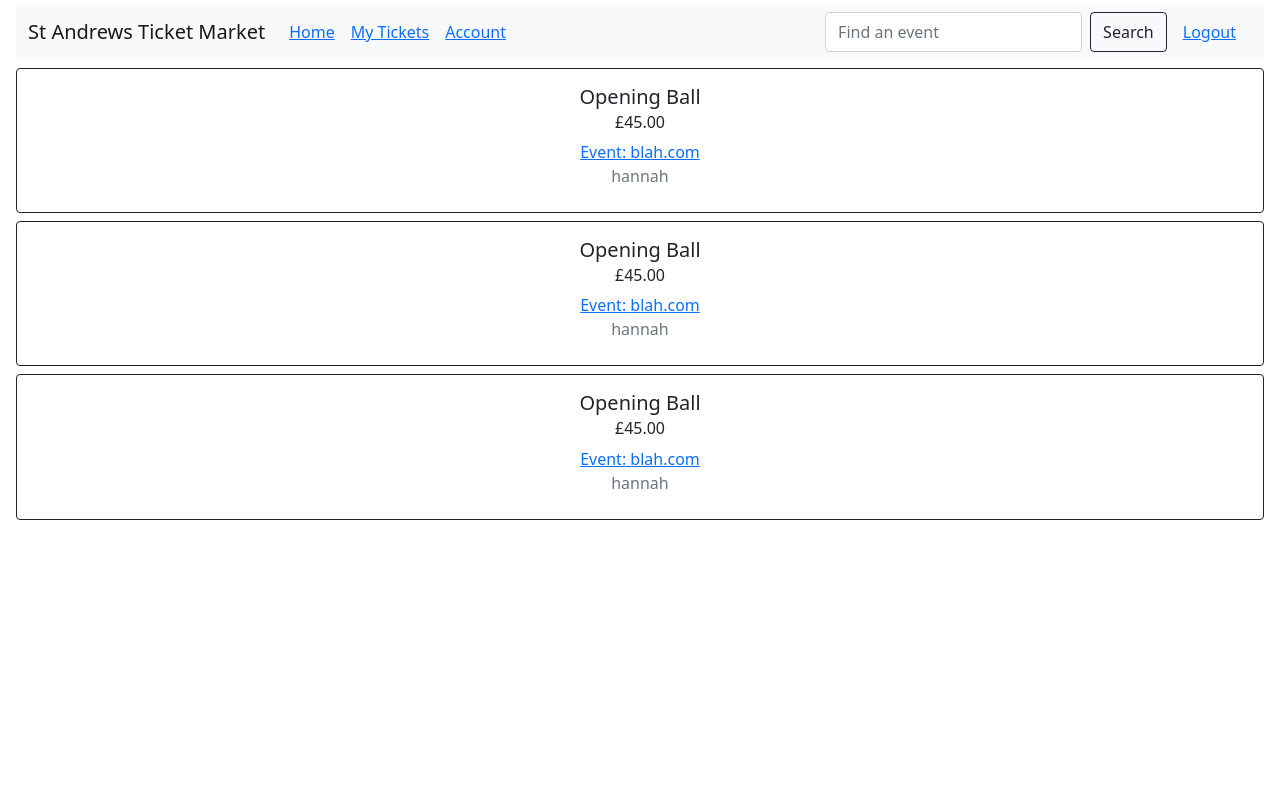
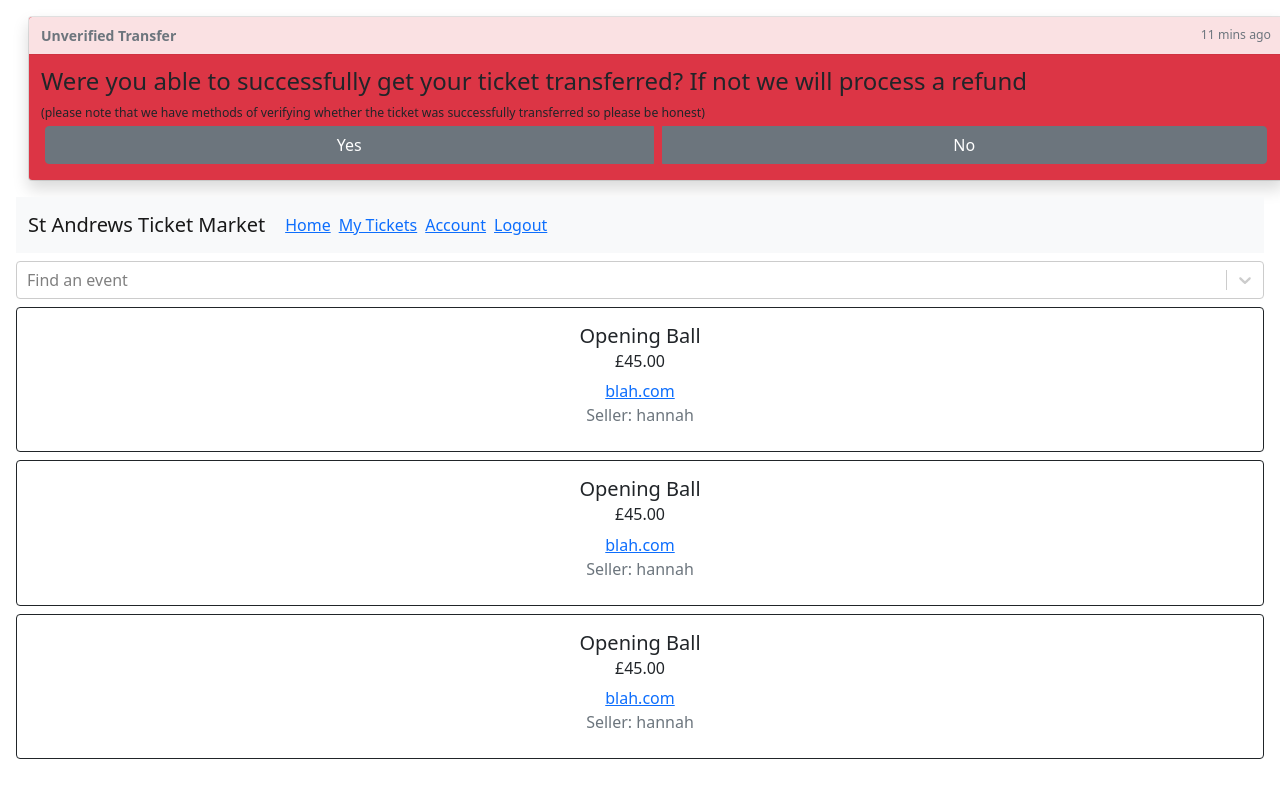
Before and after one commit to hannahcfalk/Swix_App, a React (Create React App) app in the folder second_market/: page / in a window 1280 px wide. Built offline with nearby package versions, Linux system fonts and the light colour scheme.

Commit message:
Added additional functionality

```diff
--- a/second_market/package.json
+++ b/second_market/package.json
@@ -11,6 +11,7 @@
     "react-bootstrap": "^2.5.0",
     "react-dom": "^18.2.0",
     "react-scripts": "5.0.1",
+    "react-select": "^5.4.0",
     "web-vitals": "^2.1.4"
   },
   "scripts": {
--- a/second_market/src/components/Dashboard.js
+++ b/second_market/src/components/Dashboard.js
@@ -2,11 +2,85 @@ import Ticket from './Ticket';
 import NavBar from './NavBar';
 import Row from 'react-bootstrap/Row';
 import Col from 'react-bootstrap/Col';
+import Toast from 'react-bootstrap/Toast';
+import ToastContainer from 'react-bootstrap/ToastContainer';
+import Button from 'react-bootstrap/Button';
+import ButtonGroup from 'react-bootstrap/ButtonGroup';
+import Modal from 'react-bootstrap/Modal';
+import Card from 'react-bootstrap/Card';
+import Select from 'react-select';
+import React, { useState } from 'react';
+
+function TransferCheck() {
+    const [show, setShow] = useState(true);
+    const [showConfirmation, setShowConfirmation] = useState(false);
+
+    const handleYes = () => setShow(false);
+    const handleNo = () => {
+        setShow(false);
+        setShowConfirmation(true);
+    }
+    const handleCloseConfirmationYes = () => setShowConfirmation(false);
+
+    const handleCloseConfirmationNo = () => {
+        setShowConfirmation(false);
+        setShow(true);
+    }
+
+    const unverifiedTransfer = true;
+    if (unverifiedTransfer) {
+        return (
+                <div>
+                 <Toast style={{ width: '100%'}} show={show} className="m-3 bg-danger">
+                      <Toast.Header closeButton={false}>
+                        <strong className="me-auto">Unverified Transfer</strong>
+                        <small>11 mins ago</small>
+                      </Toast.Header>
+                  <Toast.Body>
+                    <Row>
+                        <h4>Were you able to successfully get your ticket transferred? If not we will process a refund</h4>
+                        <small>(please note that we have methods of verifying whether the ticket was successfully transferred so please be honest)</small>
+                    </Row>
+                    <Row>
+                        <ButtonGroup>
+                      <Button variant="secondary" className="m-1" onClick={handleYes}>Yes</Button>
+                      <Button variant="secondary" className="m-1" onClick={handleNo}>No</Button>
+                    </ButtonGroup>
+                    </Row>
+                    </Toast.Body>
+                </Toast>
+                <Modal show={showConfirmation}>
+                    <Card className="text-center">
+                        <Card.Header>Are you sure?</Card.Header>
+                          <Card.Body>
+                            <Card.Text>We are able to verify this and if you falsely claim you didn't receive the ticket to get a refund, you will be banned from the platform</Card.Text>
+                            <Button className="m-2" variant="primary" onClick={handleCloseConfirmationYes}>Yes</Button>
+                            <Button className="m-2" variant="primary" onClick={handleCloseConfirmationNo}>No</Button>
+                          </Card.Body>
+                    </Card>
+                </Modal>
+                </div>
+        );
+    }
+}
 
 function Dashboard() {
+    const options = [
+      { value: 'opening_ball', label: 'Opening Ball' },
+      { value: 'down_to_funk', label: 'Down To Funk' },
+      { value: 'bpm', label: 'BPM' }
+    ]
+
+
   return (
       <div>
+      < TransferCheck />
       <NavBar />
+      <Row>
+        <Col>
+            <Select placeholder="Find an event" options={options} className="m-1"/>
+        </Col>
+      </Row>
       <Row>
         <Col>
             <Ticket event="Opening Ball" price="45.00" url="blah.com" owner="hannah"/>
--- a/second_market/src/components/MyTickets.js
+++ b/second_market/src/components/MyTickets.js
@@ -1,5 +1,47 @@
-const MyTickets = () => {
-  return <h1>My Tickets</h1>;
-};
+import Ticket from './Ticket';
+import NavBar from './NavBar';
+import Row from 'react-bootstrap/Row';
+import Col from 'react-bootstrap/Col';
+import Select from 'react-select';
+
+import Tab from 'react-bootstrap/Tab';
+import Tabs from 'react-bootstrap/Tabs';
+
+function MyTickets() {
+  return (
+    <div>
+        <NavBar />
+
+        <Tabs
+          defaultActiveKey="sold"
+          id="uncontrolled-tab-example"
+          className="mb-3"
+        >
+            <Tab eventKey="sold" title="Sold">
+                <Row>
+                    <Col className="p-1">
+                        <Ticket event="Opening Ball" price="45.00" url="blah.com" status="SOLD"/>
+                    </Col>
+                </Row>
+            </Tab>
+            <Tab eventKey="pending_sale" title="Pending Sale">
+                <Row>
+                    <Col className="p-1">
+                        <Ticket event="Down To Funk" price="5.00" url="blah.com" status="PENDING SALE"/>
+                    </Col>
+                </Row>
+            </Tab>
+            <Tab eventKey="bought" title="Bought">
+                <Row>
+                    <Col className="p-1">
+                        <Ticket event="Opening Ball" price="40.00" url="blah.com" status="BOUGHT" fixr="www.fixr.com"/>
+                    </Col>
+                </Row>
+            </Tab>
+        </Tabs>
+
+    </div>
+  );
+}
 
 export default MyTickets;
--- a/second_market/src/components/NavBar.js
+++ b/second_market/src/components/NavBar.js
@@ -18,20 +18,11 @@ function NavBar() {
             style={{ maxHeight: '100px' }}
             navbarScroll
           >
-            <Nav.Link><Link to="/">Home</Link></Nav.Link>
-            <Nav.Link><Link to="/mytickets">My Tickets</Link></Nav.Link>
-            <Nav.Link><Link to="/account">Account</Link></Nav.Link>
+            <Link className="m-1" id="RouterNavLink" to="/">Home</Link>
+            <Link className="m-1" id="RouterNavLink" to="/mytickets">My Tickets</Link>
+            <Link className="m-1" id="RouterNavLink" to="/account">Account</Link>
+            <Link className="m-1" id="RouterNavLink" to="/login">Logout</Link>
           </Nav>
-          <Form className="d-flex">
-            <Form.Control
-              type="search"
-              placeholder="Find an event"
-              className="me-2"
-              aria-label="Search"
-            />
-            <Button variant="outline-dark">Search</Button>
-            <Nav.Link><Link to="/login">Logout</Link></Nav.Link>
-          </Form>
         </Navbar.Collapse>
       </Container>
     </Navbar>
--- a/second_market/src/components/Ticket.js
+++ b/second_market/src/components/Ticket.js
@@ -1,16 +1,99 @@
+import React, { useState } from 'react';
+
 import Card from 'react-bootstrap/Card';
+import Modal from 'react-bootstrap/Modal';
+import Button from 'react-bootstrap/Button';
+import Row from 'react-bootstrap/Row';
+import Col from 'react-bootstrap/Col';
 
-function Ticket(props) {
+function TicketList(props) {
+    const [showBuyModal, setShowBuyModal] = useState(false);
+    const [showRevealModal, setShowRevealModal] = useState(false);
+
+    const handleCloseBuyModal = () => setShowBuyModal(false);
+    const handleShowBuyModal = () => setShowBuyModal(true);
+
+    const handleCloseRevealModal = () => setShowRevealModal(false);
+    const handleShowRevealModal = () => {
+        setShowBuyModal(false);
+        setShowRevealModal(true);
+    }
+
+
+	return (
+        <div>
+            <Card className="border-dark m-1" onClick={handleShowBuyModal}>
+                <Card.Body className="text-center">
+                    <Card.Title>{props.event}</Card.Title>
+                    <Card.Subtitle className="mb-2">{'\u00A3'}{props.price}</Card.Subtitle>
+                    <Card.Link href="#">{props.url}</Card.Link>
+                    <Card.Text className="mb-2 text-muted">Seller: {props.owner}</Card.Text>
+                </Card.Body>
+            </Card>
+
+            <Modal show={showRevealModal} onHide={handleCloseRevealModal}>
+                <Card className="text-center">
+                    <Card.Header>Opening Ball</Card.Header>
+                    <Card.Link>
+                        www.fixr.link
+                    </Card.Link>
+                </Card>
+            </Modal>
+
+            <Modal show={showBuyModal} onHide={handleCloseBuyModal}>
+                <Card className="text-center">
+                    <Card.Header>Opening Ball</Card.Header>
+                      <Card.Body>
+                        <Button variant="primary" onClick={handleShowRevealModal}>Buy for {'\u00A3'}{props.price}</Button>
+                      </Card.Body>
+                </Card>
+            </Modal>
+        </div>
+	);
+}
+
+function MyBoughtTicketList(props) {
 	return (
         <Card className="border-dark m-1">
             <Card.Body className="text-center">
                 <Card.Title>{props.event}</Card.Title>
                 <Card.Subtitle className="mb-2">{'\u00A3'}{props.price}</Card.Subtitle>
-        <Card.Link href="#">Event: {props.url}</Card.Link>
-        <Card.Text className="mb-2 text-muted">{props.owner}</Card.Text>
+                <Card.Link href="#">{props.url}</Card.Link>
+                <Card.Text className="mb-2 text-danger" >{props.status}</Card.Text>
+                <Card.Text>FIXR LINK: <Card.Link href="#">{props.fixr}</Card.Link></Card.Text>
             </Card.Body>
         </Card>
 	);
 }
 
+function MyTicketList(props) {
+	return (
+        <Card className="border-dark m-1">
+            <Card.Body className="text-center">
+                <Card.Title>{props.event}</Card.Title>
+                <Card.Subtitle className="mb-2">{'\u00A3'}{props.price}</Card.Subtitle>
+                <Card.Link href="#">{props.url}</Card.Link>
+                <Card.Text className="mb-2 text-danger" >{props.status}</Card.Text>
+            </Card.Body>
+        </Card>
+	);
+}
+
+function Ticket(props) {
+    const owner = props.owner;
+    if (owner !== undefined) {
+        return (
+        <TicketList {...props}/>
+        );
+    }
+    else if (props.status === "BOUGHT") {
+        return (
+            <MyBoughtTicketList {...props}/>
+        );
+    }
+    return (
+        <MyTicketList {...props}/>
+    );
+}
+
 export default Ticket;
```
Also changed, not shown: 1 other file (tests, documents, lock files or other folders). Lines whose indentation alone changed are shown as unchanged.
